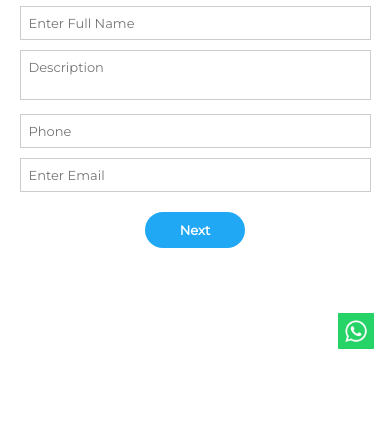
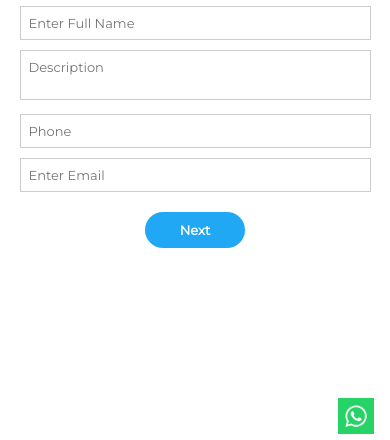
Before and after one commit to pawansattawan/profrea, a plain HTML site: page index.html in a window 390 px wide. Shown: the part 404-844 px from the top of the page. Drawn offline with nearby package versions, Linux system fonts and the light colour scheme.

Commit message:
Update main.css

```diff
--- a/css/main.css
+++ b/css/main.css
@@ -273,7 +273,7 @@ background:#5cb85c;
 .ww{display: inline-block; position: fixed; right: 30px;top: 80%;
 }
 @media only screen and (max-width: 600px) {
-  .ww{top: 85%;
+  .ww{top: 95%;
     right:16px;
   }
 
```
